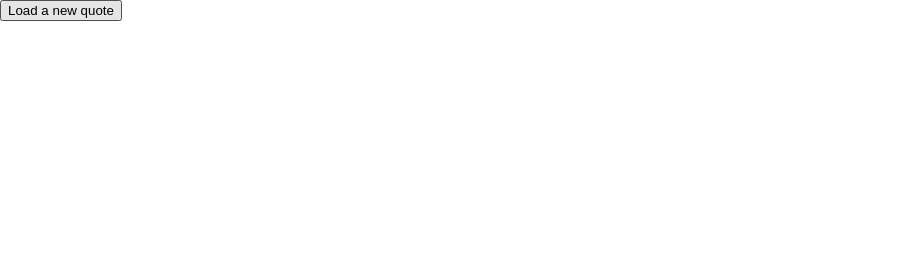
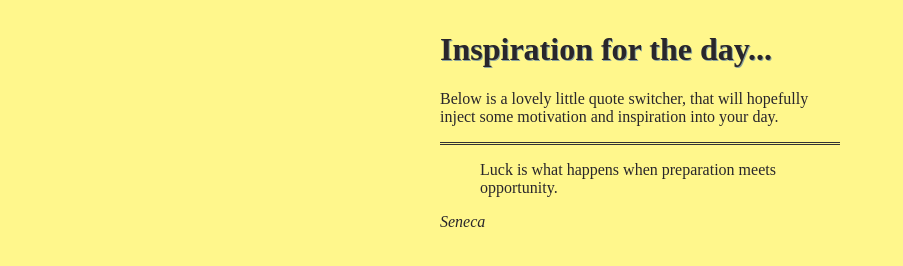
Before and after one commit to gitter-badger/beginner-projects, a plain HTML site: page 01-quote-switcher/index.html in a window 1280 px wide. Shown: the whole page, without its empty margins (0-903 px from the left). Drawn offline with nearby package versions, Linux system fonts and the light colour scheme.

Commit message:
updated css, changed scope of project
css is still pretty ugly, but not plain black and white anymore. also
just set the quote on a timer, instead of button click. at 10 seconds.

```diff
--- a/01-quote-switcher/index.html
+++ b/01-quote-switcher/index.html
@@ -2,13 +2,14 @@
 <html>
 <head>
     <title>01-quote-switcher</title>
-    <link rel="stylesheet" href="reset.css">
     <link rel="stylesheet" href="style.css">
 </head>
-<body>
+<body onLoad="randomQuote()">
     <div id="content">
-        <p><blockquote></blockquote><cite></cite></p>
-        <p><button>Load a new quote</button></p>
+      <h1>Inspiration for the day...</h1>
+      <p>Below is a lovely little quote switcher, that will hopefully inject some motivation and inspiration into your day.</p>
+      <hr>
+        <p class="center"><blockquote></blockquote><cite>- </cite></p>
     </div>
     <script src="http://ajax.googleapis.com/ajax/libs/jquery/2.1.1/jquery.min.js"></script>
     <script src="quote_switch.js"></script>
--- a/01-quote-switcher/quote_switch.js
+++ b/01-quote-switcher/quote_switch.js
@@ -8,12 +8,12 @@ quotes.push({"content": "Don't cry because it's over, smile because it happened.
 quotes.push({"content": "Two things are infinite: the universe and human stupidity; and I'm not sure about the universe.", "cite": "Albert Einstein"});
 quotes.push({"content": "If you tell the truth, you don't have to remember anything.", "cite": "Mark Twain"});
 
-// finally begin jQuery
-// var count = 0;
-$('button').click(function () {
-    var random = Math.floor(Math.random() * quotes.length);
-    // picks a random number based on the length of the quote array.
-    // var random MUST be local, otherwise random value will be static and not dynamic to the click.
-    $('blockquote').text(quotes[random]['content']); // sticks the content into the blockquote.
-    $('cite').text(quotes[random]['cite']); // sticks the citation into the cite.
-});
+var randomQuote = function(){
+  var random = Math.floor(Math.random() * quotes.length);
+  // picks a random number based on the length of the quote array.
+  // var random MUST be local, otherwise random value will be static and not dynamic to the click.
+  $('blockquote').text(quotes[random]['content']); // sticks the content into the blockquote.
+  $('cite').text(quotes[random]['cite']); // sticks the citation into the cite.
+};
+
+setInterval(randomQuote, 10000);
--- a/01-quote-switcher/reset.css
+++ /dev/null
@@ -1,47 +0,0 @@
-/**
- * Eric Meyer's Reset CSS v2.0 (http://meyerweb.com/eric/tools/css/reset/)
- * http://cssreset.com
- */
-html, body, div, span, applet, object, iframe,
-h1, h2, h3, h4, h5, h6, p, blockquote, pre,
-a, abbr, acronym, address, big, cite, code,
-del, dfn, em, img, ins, kbd, q, s, samp,
-small, strike, strong, sub, sup, tt, var,
-b, u, i, center,
-dl, dt, dd, ol, ul, li,
-fieldset, form, label, legend,
-table, caption, tbody, tfoot, thead, tr, th, td,
-article, aside, canvas, details, embed,
-figure, figcaption, footer, header, hgroup,
-menu, nav, output, ruby, section, summary,
-time, mark, audio, video {
-	margin: 0;
-	padding: 0;
-	border: 0;
-	font-size: 100%;
-	font: inherit;
-	vertical-align: baseline;
-}
-/* HTML5 display-role reset for older browsers */
-article, aside, details, figcaption, figure,
-footer, header, hgroup, menu, nav, section {
-	display: block;
-}
-body {
-	line-height: 1;
-}
-ol, ul {
-	list-style: none;
-}
-blockquote, q {
-	quotes: none;
-}
-blockquote:before, blockquote:after,
-q:before, q:after {
-	content: '';
-	content: none;
-}
-table {
-	border-collapse: collapse;
-	border-spacing: 0;
-}
--- a/01-quote-switcher/style.css
+++ b/01-quote-switcher/style.css
@@ -1,3 +1,27 @@
 body {
-    font-family: "Franklin Gothic Medium", "Franklin Gothic", "ITC Franklin Gothic", Arial, sans-serif;
+  background: #FFF78C;
+  color: #29262B;
 }
+
+#content {
+  margin: 0 auto;
+  position: absolute;
+  top: 0; left: 0; bottom: 0; right: 0;
+  height: 100px;
+  width: 400px;
+  padding: 10px;
+}
+
+h1 {
+  text-shadow: 1px 1px #8DA59D;
+}
+
+/* Glyph, by Harry Roberts */
+
+hr {
+    padding: 0;
+    border: none;
+    border-top: medium double #333;
+    color: #333;
+    text-align: center;
+}
```
